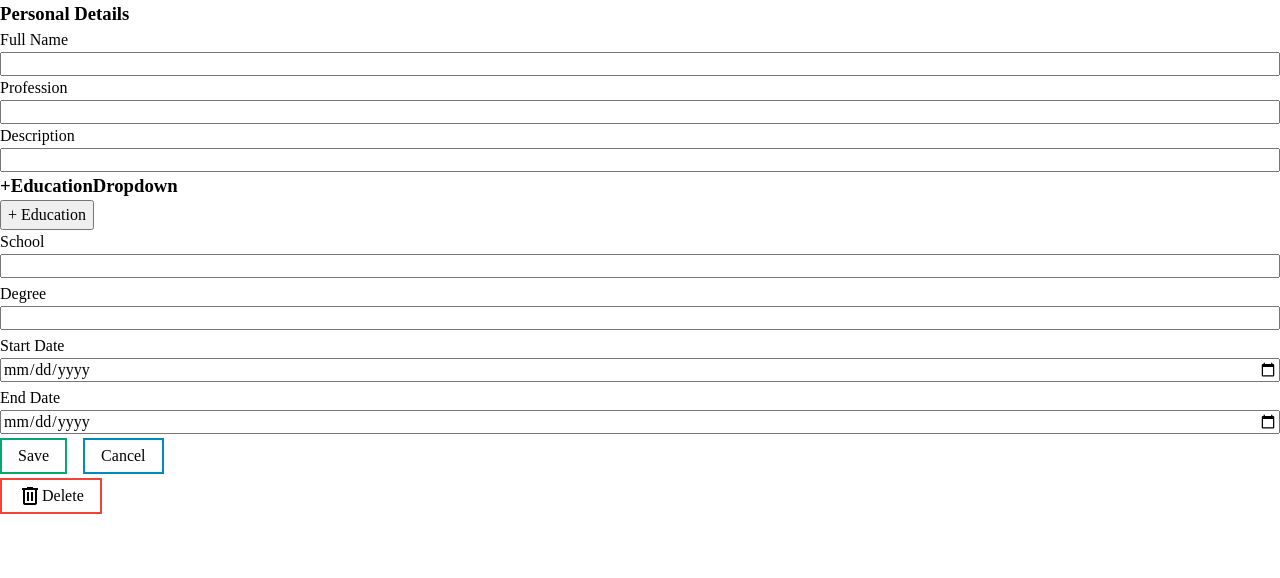
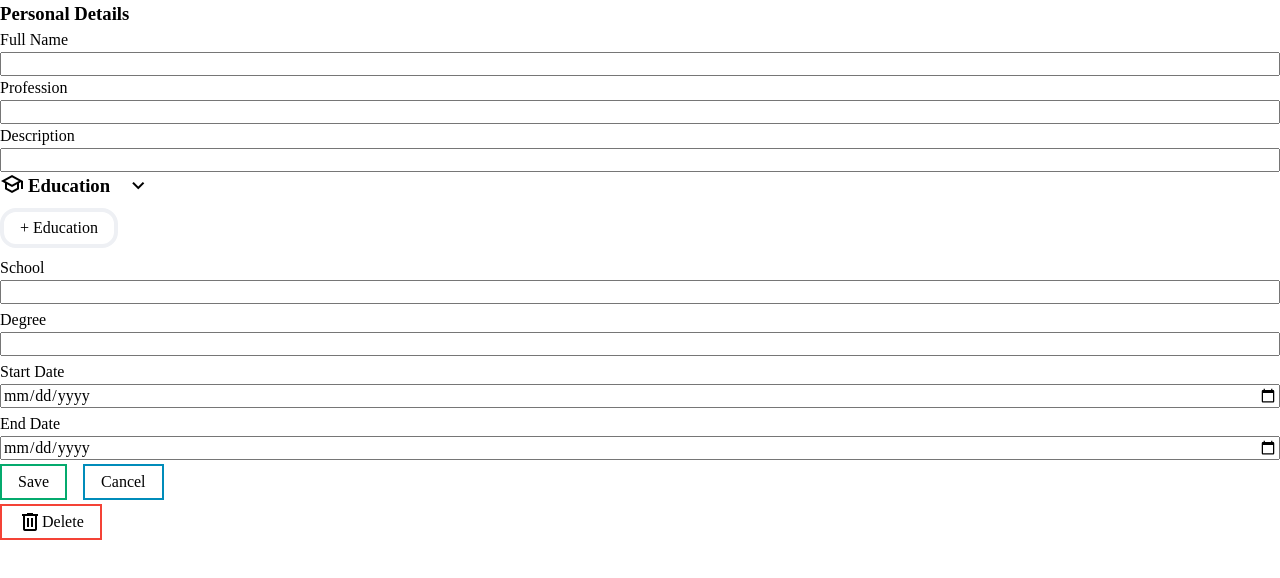
Before and after one commit to ZTanvir/cv-application, a React (Vite) app: page / in a window 1280 px wide. Shown: the top 578 px of the page. Built offline with nearby package versions, Linux system fonts and the light colour scheme.

Commit message:
Adjust education style and Education btn

```diff
--- a/src/Components/EducationalInfromation/EduInfoForms.jsx
+++ b/src/Components/EducationalInfromation/EduInfoForms.jsx
@@ -1,16 +1,17 @@
 import InstituteInfo from "./InstituteInfo";
+import eduInfoFormStyle from "../Styles/EduInfoStyle/eduInfoForm.module.css";
 
 const EduInfoForms = () => {
   return (
-    <section className="education-forms">
-      <h3>
+    <section className={eduInfoFormStyle.educationForms}>
+      <h3 className={eduInfoFormStyle.educationText}>
         <span>
-          <span className="education-icon">+</span>
-          <span>Education</span>
+          <span className="material-symbols-outlined">school</span> Education
         </span>
-        <span className="education-dropdown">Dropdown</span>
+        {/* expand_less */}
+        <span className="material-symbols-outlined">expand_more</span>
       </h3>
-      <button>+ Education</button>
+      <button className={eduInfoFormStyle.addEducationBtn}>+ Education</button>
       <InstituteInfo />
     </section>
   );
--- /dev/null
+++ b/src/Components/Styles/EduInfoStyle/eduInfoForm.module.css
@@ -0,0 +1,24 @@
+.educationForms{
+    display: flex;
+    flex-direction: column;
+    gap: 0.5rem;
+}
+.educationText{
+    display: flex;
+    align-items: center;
+    gap: 1rem;
+    cursor: pointer;
+}
+.educationText > span {
+    display: flex;
+    gap: 0.25rem;
+}
+
+.addEducationBtn{
+    background: white;
+    border: 4px solid #eef0f4;
+    border-radius: 1rem;
+    padding: 0.25rem 1rem;
+    cursor: pointer;
+    max-width: fit-content;
+}
```
